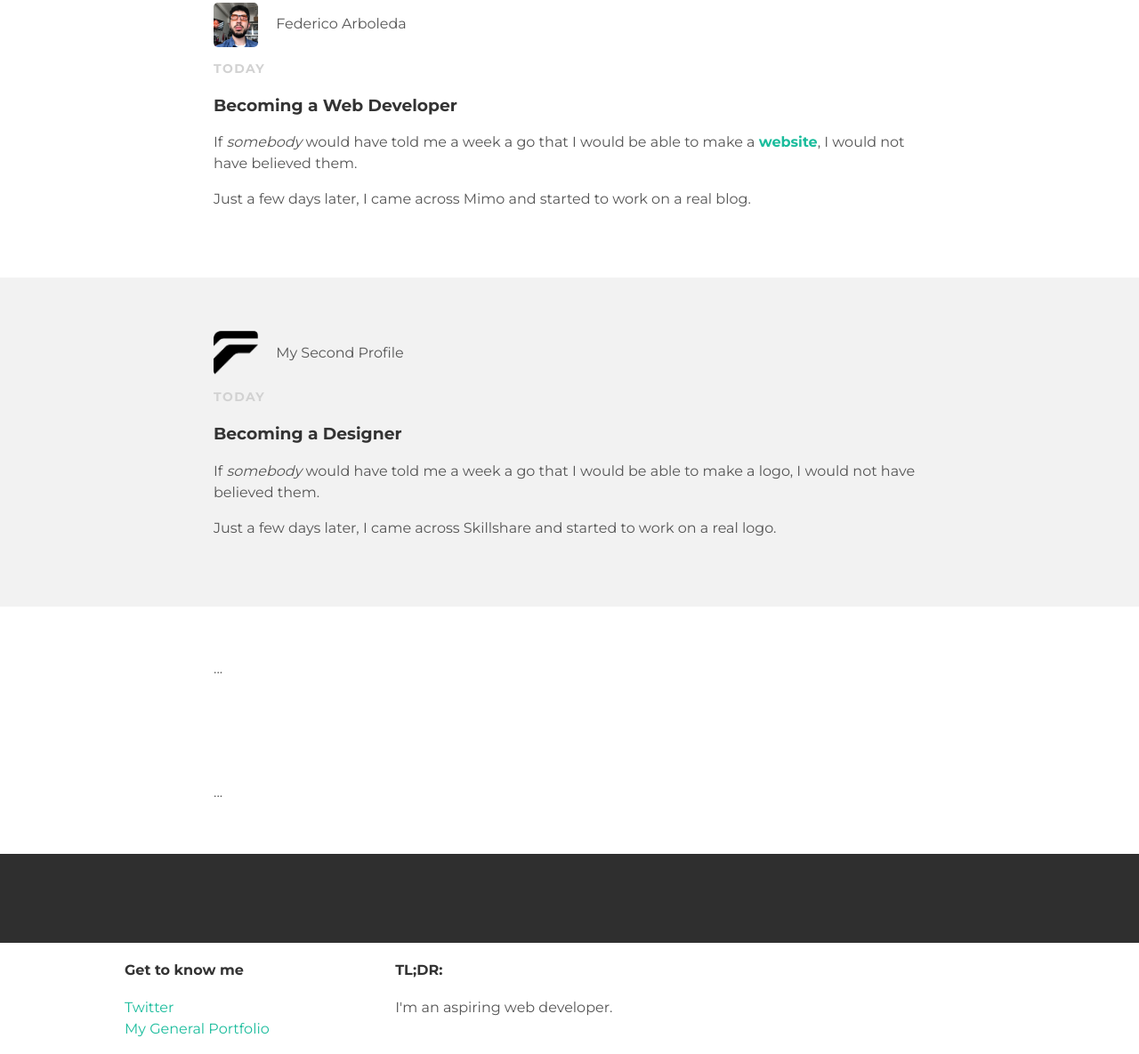
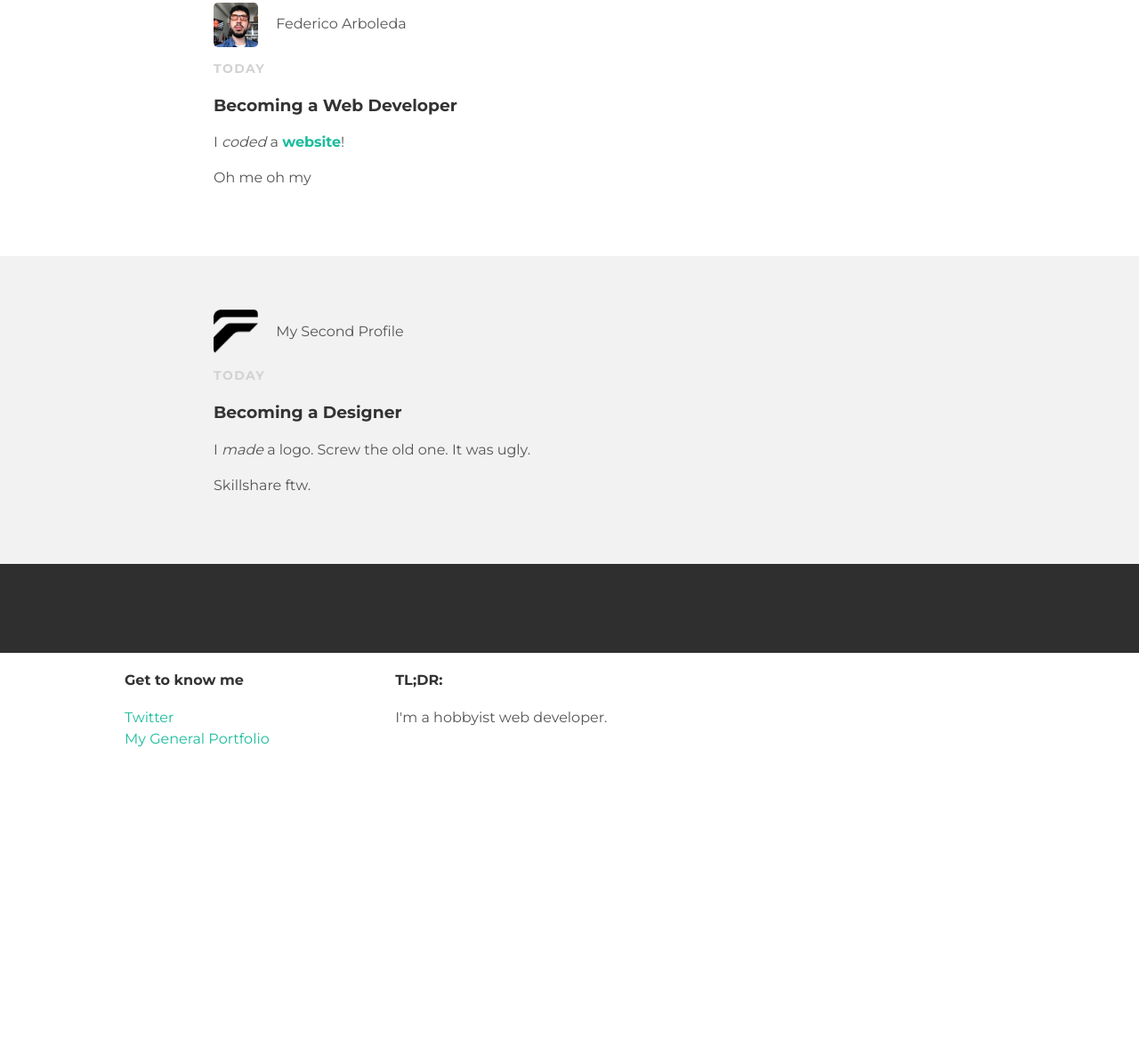
Before and after one commit to Fredthearboro/fredthearboro.github.io, a plain HTML site: page index.html in a window 1280 px wide. Shown: the part 207-1392 px from the top of the page at 89% size. After the commit the page ends 1066 px from the top, so only its background shows below. Drawn offline with Linux system fonts and the light colour scheme; files whose address does not match are found by name.

Commit message:
Update index.html

```diff
--- a/index.html
+++ b/index.html
@@ -15,6 +15,7 @@
     </div>
 
 
+
     <div id="content"></div>
       <div class="post_container">
         <div class="post">
@@ -25,8 +26,8 @@
           <p class="post-date">Today</p>
           <h3 class="post-title">Becoming a Web Developer</h3>
           <div class="post-content">
-            <p>If <em>somebody</em> would have told me a week a go that I would be able to make a <a href="http://www.federicoarboleda.com"><b>website</b></a>, I would not have believed them.</p>
-            <p>Just a few days later, I came across Mimo and started to work on a real blog.</p>
+            <p>I <em>coded</em> a <a href="http://www.federicoarboleda.com"><b>website</b></a>!</p>
+            <p>Oh me oh my</p>
           </div>
         </div>
         <div class="post_container">
@@ -38,26 +39,12 @@
             <p class="post-date">Today</p>
             <h3 class="post-title">Becoming a Designer</h3>
             <div class="post-content">
-              <p>If <em>somebody</em> would have told me a week a go that I would be able to make a logo, I would not have believed them.</p>
-              <p>Just a few days later, I came across Skillshare and started to work on a real logo.</p>
+              <p>I <em>made</em> a logo. Screw the old one. It was ugly.</p>
+              <p>Skillshare ftw.</p>
             </div>
           </div>
         </div>
       </div>
-
-    <div id="content">
- <!-- another post -->
- <div class="post-container">
-  <div class="post">
-   ...
-  </div>
- </div>
- <div class="post-container">
-  <div class="post">
-   ...
-  </div>
- </div>
-</div>
 
     <div id="footer"></div>
       <div class="container">
@@ -74,7 +61,7 @@
 
         <div class="column">
           <h4>TL;DR:</h4>
-          <p>I'm an aspiring web developer.</p>
+          <p>I'm a hobbyist web developer.</p>
         </div>
 
       </div>
```
